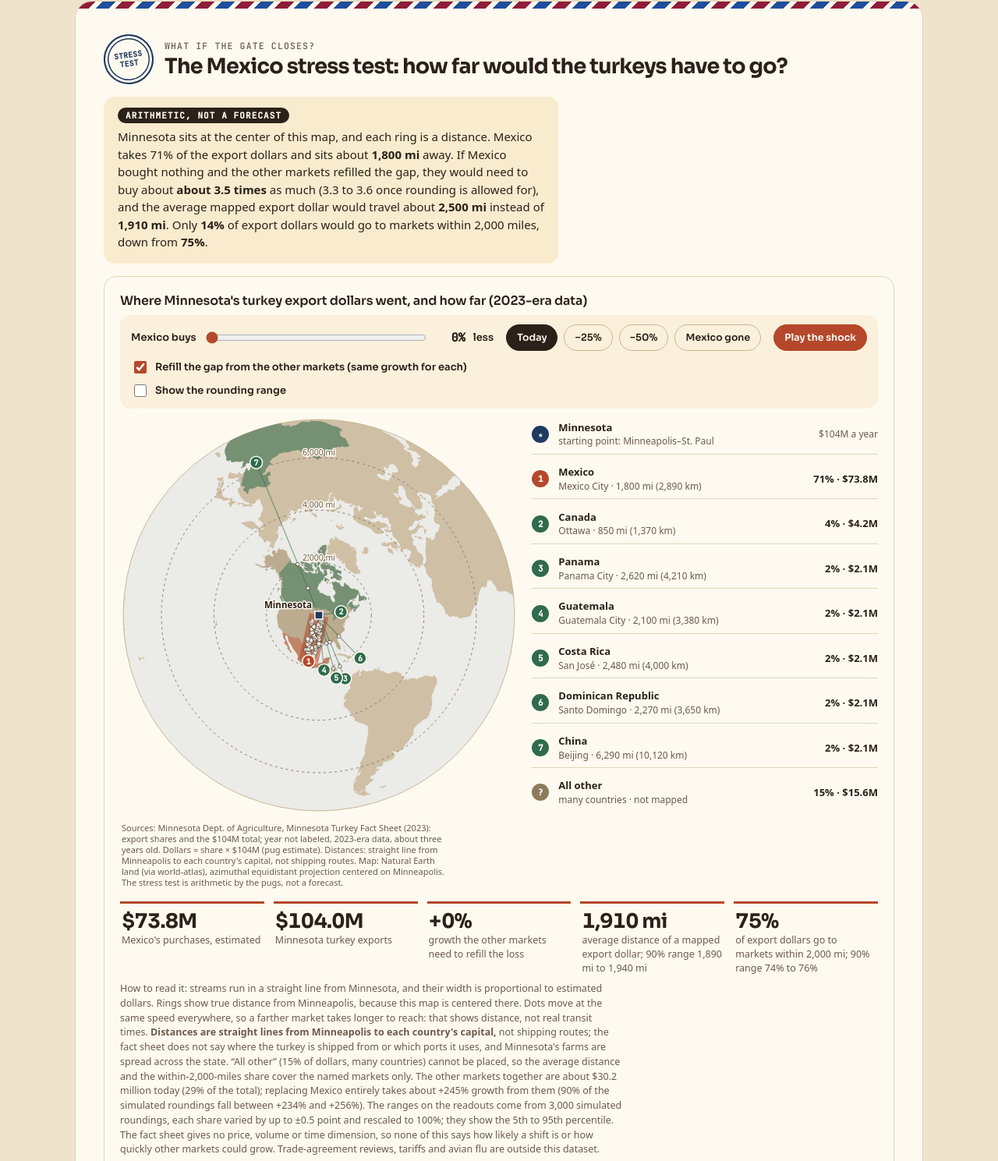
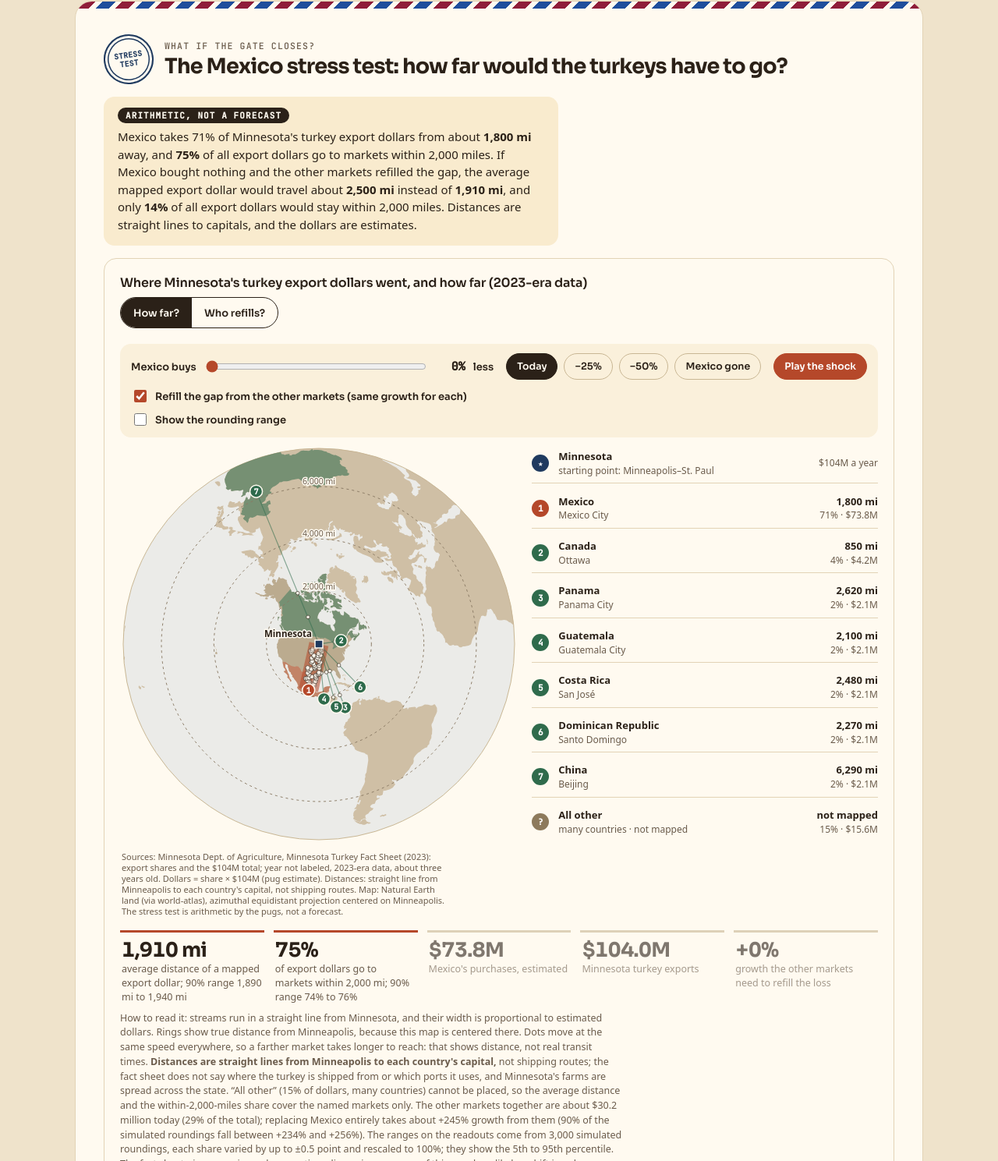
Before and after one commit to leonagata24/dataviz, a plain HTML site: page mn-turkey/index.html in a window 1280 px wide. Shown: the part 5487-6976 px from the top of the page at 78% size. Drawn offline with Linux system fonts and the light colour scheme.

Commit message:
Week 46: map as visualization of the day with How far / Who refills views; lens toggle on study page
Co-Authored-By: Claude Sonnet 5.5 <noreply@anthropic.com>
Claude-Session: https://claude.ai/code/session_01UJ1HExGFGdyEqxkKKcKWZL

```diff
--- a/mn-turkey/index.html
+++ b/mn-turkey/index.html
@@ -149,6 +149,15 @@ td:first-child { font-weight: 600; white-space: nowrap; }
 .tgl { display: flex; flex-wrap: wrap; gap: 8px 20px; font: 500 13px var(--sans); }
 .tgl label { display: inline-flex; gap: 8px; align-items: center; cursor: pointer; }
 .tgl input { accent-color: var(--rust); width: 16px; height: 16px; }
+.lens { display: flex; width: fit-content; justify-self: start; gap: 0; border: 1.5px solid var(--fg); border-radius: 99px; overflow: hidden; margin: 0 0 12px; }
+.lens button { font: 600 13px var(--disp); background: transparent; color: var(--fg); border: 0; padding: 8px 16px; cursor: pointer; min-height: 38px; }
+.lens button[aria-pressed=true] { background: var(--fg); color: var(--panel); }
+.lens button:focus-visible { outline: 3px solid var(--rust); outline-offset: -3px; }
+.card[data-lens=dist] .read #w1, .card[data-lens=dist] .read #w2, .card[data-lens=dist] .read #w3 { order: 2; opacity: .6; border-top-color: var(--axis); }
+.card[data-lens=dist] .read #w4, .card[data-lens=dist] .read #w5 { order: 1; }
+.card[data-lens=who] .read #w4, .card[data-lens=who] .read #w5 { order: 2; opacity: .6; border-top-color: var(--axis); }
+.card[data-lens=who] .read #w3, .card[data-lens=who] .read #w1, .card[data-lens=who] .read #w2 { order: 1; }
+.card[data-lens=who] .ringc { opacity: .3; }
 .leg { align-content: space-between; list-style: none; margin: 0; padding: 0; display: grid; gap: 2px; font-size: 13px; }
 .leg li { display: grid; grid-template-columns: 24px minmax(0, 1fr) auto; gap: 2px 10px; align-items: center; padding: 7px 0; border-bottom: 1px solid var(--line); }
 .leg li:last-child { border-bottom: 0; }
@@ -318,9 +327,10 @@ td:first-child { font-weight: 600; white-space: nowrap; }
 
   <section class="sec" id="stress">
     <div class="fh"><span class="fb">Stress<br>test</span><span class="qn">What if the gate closes?</span><h2>The Mexico stress test: how far would the turkeys have to go?</h2></div>
-    <div class="ans"><span class="stamp">Arithmetic, not a forecast</span><span>Minnesota sits at the center of this map, and each ring is a distance. Mexico takes 71% of the export dollars and sits about <b id="k-mx">1,800 mi</b> away. If Mexico bought nothing and the other markets refilled the gap, they would need to buy about <b>about 3.5 times</b> as much (3.3 to 3.6 once rounding is allowed for), and the average mapped export dollar would travel about <b id="k-a1">2,500 mi</b> instead of <b id="k-a0">1,900 mi</b>. Only <b id="k-n1">14%</b> of export dollars would go to markets within 2,000 miles, down from <b id="k-n0">75%</b>.</span></div>
-    <div class="card">
+    <div class="ans"><span class="stamp">Arithmetic, not a forecast</span><span id="ansD">Mexico takes 71% of Minnesota's turkey export dollars from about <b id="k-mx">1,800 mi</b> away, and <b id="k-n0">75%</b> of all export dollars go to markets within 2,000 miles. If Mexico bought nothing and the other markets refilled the gap, the average mapped export dollar would travel about <b id="k-a1">2,500 mi</b> instead of <b id="k-a0">1,910 mi</b>, and only <b id="k-n1">14%</b> of all export dollars would stay within 2,000 miles. Distances are straight lines to capitals, and the dollars are estimates.</span><span id="ansW" hidden>Mexico takes an estimated $73.8 million of Minnesota's $104 million in turkey exports. To refill that gap, every other market would need to buy about <b>3.5 times</b> as much (3.3 to 3.6 once rounding is allowed for), and the new customers would be farther away. It is arithmetic, not a forecast, on data about three years old.</span></div>
+    <div class="card" data-lens="dist">
       <h3>Where Minnesota's turkey export dollars went, and how far (2023-era data)</h3>
+      <div class="lens" role="group" aria-label="Choose a view"><button type="button" data-lens="dist" aria-pressed="true">How far?</button><button type="button" data-lens="who" aria-pressed="false">Who refills?</button></div>
       <div class="ctrl">
         <label for="sl">Mexico buys <input id="sl" type="range" min="0" max="100" step="5" value="0" aria-describedby="slnote"><output id="slo" for="sl">0%</output> less</label>
         <div class="pre" role="group" aria-label="Presets">
@@ -334,11 +344,11 @@ td:first-child { font-weight: 600; white-space: nowrap; }
         <ul class="leg" id="legend" aria-label="Destinations, distances and export dollars"></ul>
       </div>
       <div class="read" aria-live="polite">
-        <div><span class="rv" id="r1">$73.8M</span><span class="rn" id="rn1">Mexico's purchases, estimated</span></div>
-        <div><span class="rv" id="r2">$104M</span><span class="rn" id="rn2">Minnesota turkey exports</span></div>
-        <div><span class="rv" id="r3">+0%</span><span class="rn" id="rn3">growth the other markets need to refill the loss</span></div>
-        <div><span class="rv" id="r4">1,910 mi</span><span class="rn" id="rn4">average distance of a mapped export dollar</span></div>
-        <div><span class="rv" id="r5">75%</span><span class="rn" id="rn5">of export dollars go to markets within 2,000 mi</span></div>
+        <div id="w1"><span class="rv" id="r1">$73.8M</span><span class="rn" id="rn1">Mexico's purchases, estimated</span></div>
+        <div id="w2"><span class="rv" id="r2">$104M</span><span class="rn" id="rn2">Minnesota turkey exports</span></div>
+        <div id="w3"><span class="rv" id="r3">+0%</span><span class="rn" id="rn3">growth the other markets need to refill the loss</span></div>
+        <div id="w4"><span class="rv" id="r4">1,910 mi</span><span class="rn" id="rn4">average distance of a mapped export dollar</span></div>
+        <div id="w5"><span class="rv" id="r5">75%</span><span class="rn" id="rn5">of export dollars go to markets within 2,000 mi</span></div>
       </div>
       <p class="note" id="slnote">How to read it: streams run in a straight line from Minnesota, and their width is proportional to estimated dollars. Rings show true distance from Minneapolis, because this map is centered there. Dots move at the same speed everywhere, so a farther market takes longer to reach: that shows distance, not real transit times. <b>Distances are straight lines from Minneapolis to each country's capital,</b> not shipping routes; the fact sheet does not say where the turkey is shipped from or which ports it uses, and Minnesota's farms are spread across the state. “All other” (15% of dollars, many countries) cannot be placed, so the average distance and the within-2,000-miles share cover the named markets only. The other markets together are about $30.2 million today (29% of the total); replacing Mexico entirely takes about +245% growth from them (90% of the simulated roundings fall between +234% and +256%). The ranges on the readouts come from 3,000 simulated roundings, each share varied by up to ±0.5 point and rescaled to 100%; they show the 5th to 95th percentile. The fact sheet gives no price, volume or time dimension, so none of this says how likely a shift is or how quickly other markets could grow. Trade-agreement reviews, tariffs and avian flu are outside this dataset.</p>
     </div>
@@ -473,7 +483,7 @@ function scen(sh,x,refill){
 function mulberry(a){return function(){a|=0;a=a+0x6D2B79F5|0;let t=Math.imul(a^a>>>15,1|a);t=t+Math.imul(t^t>>>7,61|t)^t;return((t^t>>>14)>>>0)/4294967296}}
 const MC=(()=>{const r=mulberry(46),out=[];for(let n=0;n<3000;n++){const s=SH0.map(b=>b+(r()-.5)),t=s.reduce((a,b)=>a+b,0);out.push(s.map(a=>a*100/t))}return out})();
 function rng(x,key){const a=MC.map(s=>scen(s,x,true)[key]).sort((p,q)=>p-q);return [a[Math.floor(a.length*.05)],a[Math.floor(a.length*.95)]]}
-const FL={x:0,refill:true,range:false,run:false,parts:[],acc:[],last:0,S:null};
+const FL={lens:"dist",x:0,refill:true,range:false,run:false,parts:[],acc:[],last:0,S:null};
 const RATE=0.3; // dots per second per $M
 const SRC_MAP="Sources: Minnesota Dept. of Agriculture, Minnesota Turkey Fact Sheet (2023): export shares and the $104M total; year not labeled, 2023-era data, about three years old. Dollars = share × $104M (pug estimate). Distances: straight line from Minneapolis to each country's capital, not shipping routes. Map: Natural Earth land (via world-atlas), azimuthal equidistant projection centered on Minneapolis. The stress test is arithmetic by the pugs, not a forecast.";
 function buildFlow(){
@@ -487,7 +497,7 @@ function buildFlow(){
   el("path",{d:GEO.land,fill:"var(--neutral)",opacity:.8},g);
   el("path",{d:GEO.c.US,fill:"var(--neutral-ink)",opacity:.3},g);
   DEST.forEach((d,i)=>{if(GEO.c[d.k])el("path",{d:GEO.c[d.k],fill:i===0?"var(--rust)":"var(--pine)",opacity:i===0?.5:.55},g)});
-  RING_MI.forEach(m=>{const r=m*MI*U/KMX*sc;el("circle",{cx,cy,r,fill:"none",stroke:"var(--ref)","stroke-dasharray":"3 4","stroke-width":1},svg);txt(svg,m.toLocaleString("en-US")+" mi",{x:cx,y:cy-r-3,"text-anchor":"middle",class:"ringl"})});
+  RING_MI.forEach(m=>{const r=m*MI*U/KMX*sc;el("circle",{cx,cy,r,fill:"none",stroke:"var(--ref)","stroke-dasharray":"3 4","stroke-width":1,class:"ringc"},svg);txt(svg,m.toLocaleString("en-US")+" mi",{x:cx,y:cy-r-3,"text-anchor":"middle",class:"ringl ringc"})});
   FL.kpx=narrow?.26:.34;FL.cx=cx;FL.cy=cy;FL.pxs=1000*(U/KMX)*sc;
   FL.hi=[];FL.base=[];FL.lo=[];FL.len=[];FL.ux=[];FL.uy=[];
   const col=i=>i===0?"var(--rust)":"var(--pine)";
@@ -502,7 +512,7 @@ function buildFlow(){
   FL.parts=[];FL.acc=DEST.map(()=>0);
   const lg=document.getElementById("legend");lg.style.minHeight=window.matchMedia("(min-width:861px)").matches?side+"px":"";
   lg.innerHTML='<li><span class="bd" style="background:var(--stamp)">★</span><span class="nm"><b>Minnesota</b><span>starting point: Minneapolis–St. Paul</span></span><span class="vv"><span>$104M a year</span></span></li>'+
-    DEST.map((d,i)=>`<li><span class="bd" style="background:${col(i)}">${i+1}</span><span class="nm"><b>${d.n}</b><span>${d.cap} · ${fmi(d.mi)} (${(Math.round(d.km/10)*10).toLocaleString("en-US")} km)</span></span><span class="vv"><em id="lv${i}">${d.s}% · ${fm(d.s*TOTAL/100)}</em><span id="ls${i}"></span></span></li>`).join("")+
+    DEST.map((d,i)=>`<li><span class="bd" style="background:${col(i)}">${i+1}</span><span class="nm"><b>${d.n}</b><span id="lc${i}" data-km="${(Math.round(d.km/10)*10).toLocaleString('en-US')}" data-cap="${d.cap}">${d.cap} · ${fmi(d.mi)} (${(Math.round(d.km/10)*10).toLocaleString("en-US")} km)</span></span><span class="vv"><em id="lv${i}">${d.s}% · ${fm(d.s*TOTAL/100)}</em><span id="ls${i}"></span></span></li>`).join("")+
     `<li><span class="bd" style="background:var(--neutral-ink)">?</span><span class="nm"><b>All other</b><span>many countries · not mapped</span></span><span class="vv"><em id="lv7">15% · ${fm(15*TOTAL/100)}</em><span id="ls7"></span></span></li>`;
   if(!RM&&"IntersectionObserver" in window){
     FL.base.forEach((l,i)=>{l.style.strokeDasharray=FL.len[i];l.style.strokeDashoffset=FL.len[i]});
@@ -510,17 +520,22 @@ function buildFlow(){
   }
   applyFlow();
 }
+function setLeg(i,w,w0,sh,grows,mi){
+  const lv=document.getElementById("lv"+i),ls=document.getElementById("ls"+i);if(!lv)return;
+  const same=Math.abs(w-w0)<.005,rg=FL.range?"range "+fm(Math.max(0,(sh-.5)*TOTAL/100))+" to "+fm((sh+.5)*TOTAL/100):"";
+  const money=same?sh+"% · "+fm(w0):fm(w),sub=same?rg:"was "+fm(w0)+(grows?" (+"+Math.round((w/w0-1)*100)+"%)":"");
+  const lc=document.getElementById("lc"+i);if(lc)lc.textContent=FL.lens==="dist"?lc.dataset.cap:lc.dataset.cap+" · "+fmi(mi)+" ("+lc.dataset.km+" km)";
+  if(FL.lens==="dist"){lv.textContent=mi==null?"not mapped":fmi(mi);ls.textContent=money+(sub?" · "+sub:"")}
+  else{lv.textContent=money;ls.textContent=sub}
+}
 function applyFlow(){
   const x=FL.x/100,S=scen(SH0,x,FL.refill),S0=scen(SH0,0,FL.refill);FL.S=S;
   DEST.forEach((d,i)=>{const m=i===0?1-x:S.f,k=FL.kpx,base=S.w[i]*k,hi=(d.s+.5)*TOTAL/100*m*k,lo=Math.max(0,(d.s-.5)*TOTAL/100*m*k);
     FL.base[i].setAttribute("stroke-width",base>0?Math.max(1.2,base):0);
     FL.hi[i].setAttribute("stroke-width",FL.range&&base>0?Math.max(hi,base+1):0);
     FL.lo[i].setAttribute("stroke-width",FL.range&&base>0?Math.max(.8,lo):0);
-    const lv=document.getElementById("lv"+i),ls=document.getElementById("ls"+i),w0=d.s*TOTAL/100;
-    if(lv){if(Math.abs(S.w[i]-w0)<.005){lv.textContent=d.s+"% · "+fm(w0);ls.textContent=FL.range?"range "+fm((d.s-.5)*TOTAL/100)+" to "+fm((d.s+.5)*TOTAL/100):""}
-      else{lv.textContent=fm(S.w[i]);ls.textContent="was "+fm(w0)+(i>0?" (+"+Math.round((S.w[i]/w0-1)*100)+"%)":"")}}});
-  const lv7=document.getElementById("lv7"),ls7=document.getElementById("ls7"),o0=15*TOTAL/100;
-  if(Math.abs(S.w[7]-o0)<.005){lv7.textContent="15% · "+fm(o0);ls7.textContent=FL.range?"range "+fm(14.5*TOTAL/100)+" to "+fm(15.5*TOTAL/100):""}else{lv7.textContent=fm(S.w[7]);ls7.textContent="was "+fm(o0)+" (+"+Math.round((S.w[7]/o0-1)*100)+"%)"}
+    setLeg(i,S.w[i],d.s*TOTAL/100,d.s,i>0,d.mi)});
+  setLeg(7,S.w[7],15*TOTAL/100,15,true,null);
   const gR=rng(x,"g"),aR=rng(x,"avg"),nR=rng(x,"near");
   const mx0=SH0[0]*TOTAL/100;
   document.getElementById("r1").textContent=fm(S.w[0]);document.getElementById("rn1").textContent=x===0?"Mexico's purchases, estimated":"Mexico's purchases, estimated (was "+fm(mx0)+")";
@@ -531,6 +546,9 @@ function applyFlow(){
   document.getElementById("slo").textContent=FL.x+"%";document.getElementById("sl").value=FL.x;
   document.querySelectorAll(".pre button").forEach(b=>b.setAttribute("aria-pressed",String(+b.dataset.v===FL.x)));
 }
+function setLens(l){FL.lens=l;const c=document.querySelector("#stress .card");c.dataset.lens=l;
+  document.querySelectorAll(".lens button").forEach(b=>b.setAttribute("aria-pressed",String(b.dataset.lens===l)));
+  document.getElementById("ansD").hidden=l!=="dist";document.getElementById("ansW").hidden=l!=="who";applyFlow()}
 function setX(v){FL.x=v;applyFlow()}
 function tick(t){
   if(!FL.run){FL.last=0;return}
@@ -559,6 +577,7 @@ function wire(){
   document.querySelectorAll(".pre button").forEach(b=>b.addEventListener("click",()=>{cancelPlay();setX(+b.dataset.v)}));
   document.getElementById("refill").addEventListener("change",e=>{FL.refill=e.target.checked;applyFlow()});
   document.getElementById("rngt").addEventListener("change",e=>{FL.range=e.target.checked;applyFlow()});
+  document.querySelectorAll(".lens button").forEach(b=>b.addEventListener("click",()=>setLens(b.dataset.lens)));
   const pb=document.getElementById("play");
   if(RM)pb.hidden=true;else pb.addEventListener("click",()=>{setX(0);playShock()});
   document.querySelectorAll(".reveal").forEach(b=>b.addEventListener("click",()=>{const h=b.closest(".hyp");h.classList.add("open");b.setAttribute("aria-expanded","true")}));
@@ -573,7 +592,7 @@ const hostIds=["c-states","c-markets","c-flow"],lastW={};
 function redraw(){stopFlow();all();const r=document.getElementById("c-flow").getBoundingClientRect();if(r.bottom>0&&r.top<innerHeight)startFlow()}
 let rz;
 all();wire();hostIds.forEach(id=>lastW[id]=Math.round(document.getElementById(id).clientWidth));
-if("ResizeObserver" in window)new ResizeObserver(()=>{if(hostIds.some(id=>Math.abs(document.getElementById(id).clientWidth-lastW[id])>1)){clearTimeout(rz);rz=setTimeout(()=>{hostIds.forEach(id=>lastW[id]=Math.round(document.getElementById(id).clientWidth));redraw()},120)}}).observe(document.body);{const q=+new URLSearchParams(location.search).get('mexico');if(q>=0&&q<=100)setX(Math.round(q/5)*5)}
+if("ResizeObserver" in window)new ResizeObserver(()=>{if(hostIds.some(id=>Math.abs(document.getElementById(id).clientWidth-lastW[id])>1)){clearTimeout(rz);rz=setTimeout(()=>{hostIds.forEach(id=>lastW[id]=Math.round(document.getElementById(id).clientWidth));redraw()},120)}}).observe(document.body);{const q=+new URLSearchParams(location.search).get('mexico');if(q>=0&&q<=100)setX(Math.round(q/5)*5);const L=new URLSearchParams(location.search).get('lens');if(L==='who'||L==='dist')setLens(L)}
 </script>
 </body>
 </html>
```
Also changed, not shown: index.html (+10 -4 lines), feature/mn-dist-dark.webp (added), feature/mn-dist-light.webp (added), feature/mn-who-dark.webp (added), feature/mn-who-light.webp (added).
